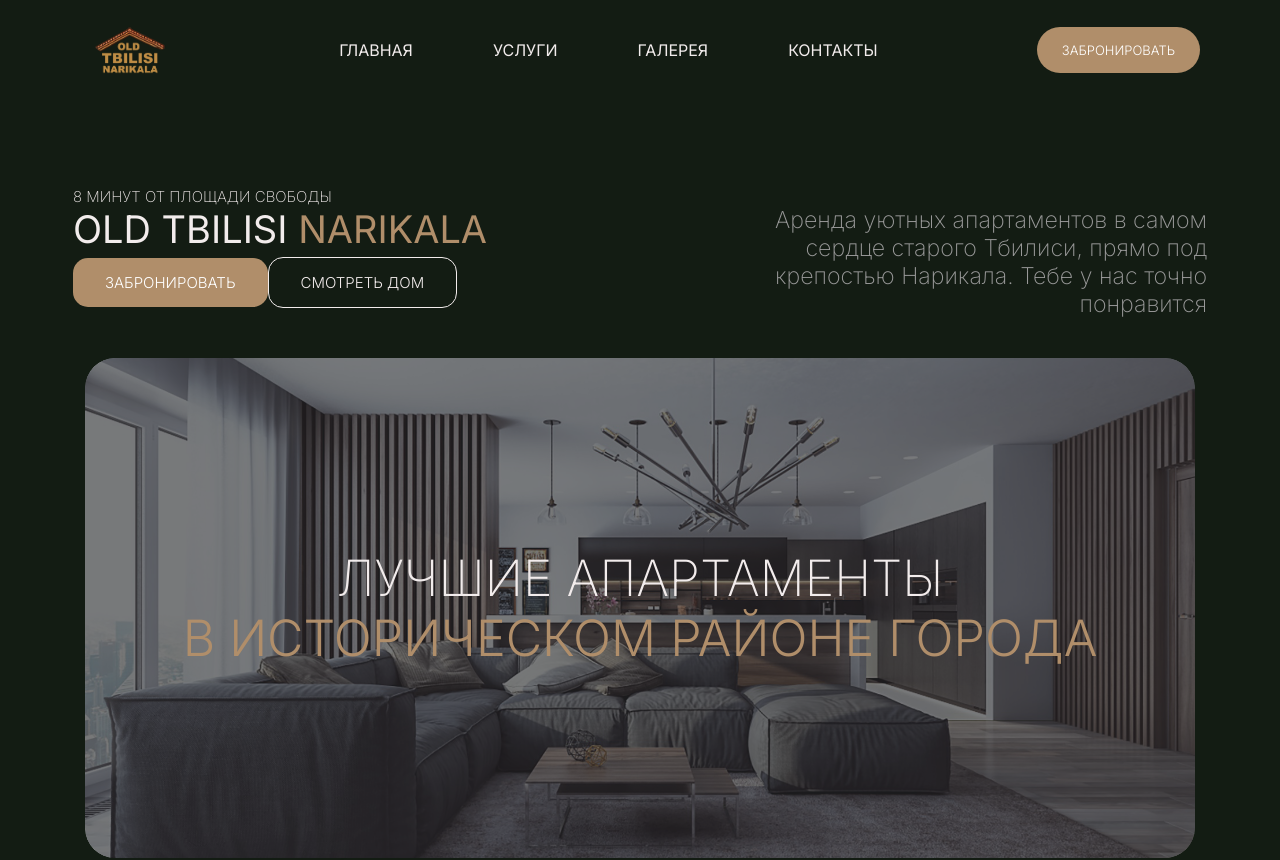
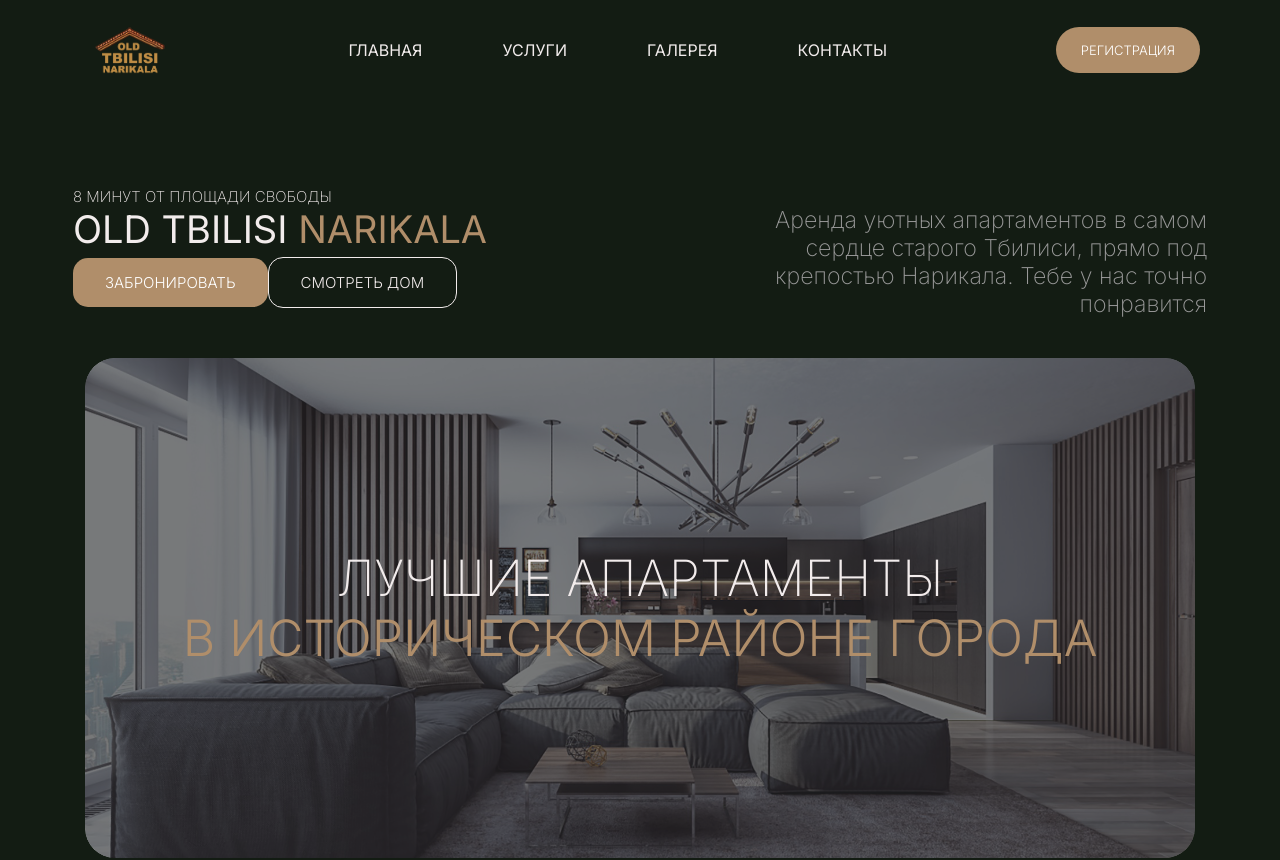
Before and after one commit to iScreAmn/apartment-otn, a React (Vite) app: page / in a window 1280 px wide. Shown: the top 860 px of the page. Built offline with nearby package versions, Linux system fonts and the light colour scheme; the HTML template or start-up script is replaced by a standard one.

Commit message:
Updated registration button with motion hover

```diff
--- a/src/components/navigation/Navigation.css
+++ b/src/components/navigation/Navigation.css
@@ -24,6 +24,7 @@
   gap: 80px;
 }
 
+
 .nav__list a {
   color: var(--third-color);
   text-transform: uppercase;
@@ -48,10 +49,10 @@
   background-color: var(--btn-hover-color);
 }
 
-.nav__btn:active {
+/* .nav__btn:active {
   position: relative;
   top: 1px;
-}
+} */
 
 /* * * BURGER MENU * * */
 
--- a/src/components/navigation/Navigation.jsx
+++ b/src/components/navigation/Navigation.jsx
@@ -1,6 +1,6 @@
-import { logo } from "../../assets/images"
-import "./Navigation.css"
-
+import { motion } from "framer-motion";
+import { logo } from "../../assets/images";
+import "./Navigation.css";
 
 const navigation = () => {
   return (
@@ -14,13 +14,29 @@ const navigation = () => {
           </div>
           <div className="nav__list">
             <ul>
-              <li><a href="#!">Главная</a></li>
-              <li><a href="#!">Услуги</a></li>
-              <li><a href="#!">Галерея</a></li>
-              <li><a href="#!">Контакты</a></li>
+              <li>
+                <a href="#!">Главная</a>
+              </li>
+              <li>
+                <a href="#!">Услуги</a>
+              </li>
+              <li>
+                <a href="#!">Галерея</a>
+              </li>
+              <li>
+                <a href="#!">Контакты</a>
+              </li>
             </ul>
           </div>
-          <a className="nav__btn" href="#!">Забронировать</a>
+          <motion.button
+            className="nav__btn"
+            href="#!"
+            whileHover={{ scale: 1.1 }}
+            whileTap={{ scale: 0.95 }}
+            onHoverStart={() => console.log("hover started!")}
+          >
+            Регистрация
+          </motion.button>
           <button className="nav__toggle">
             <div className="menu-icon-wrapper">
               <div className="menu-icon"></div>
@@ -29,14 +45,11 @@ const navigation = () => {
         </nav>
 
         <div className="home">
-          <div className="container">
-
-          </div>
+          <div className="container"></div>
         </div>
       </div>
-  </header>
+    </header>
+  );
+};
 
-  )
-}
-
-export default navigation
+export default navigation;
```
